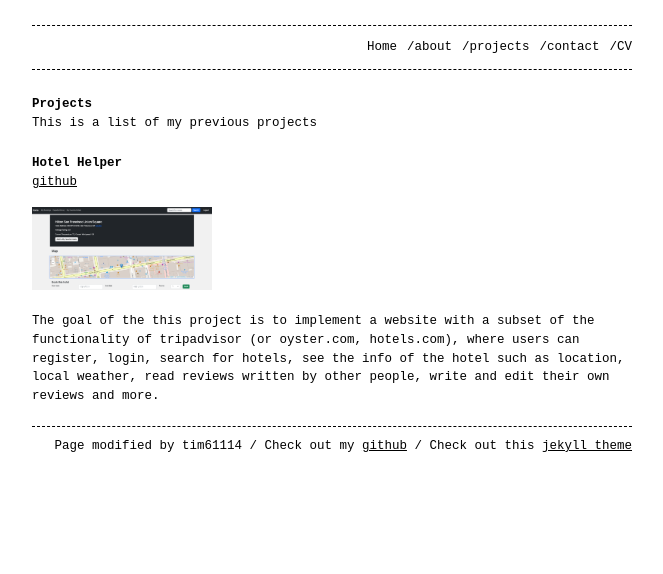
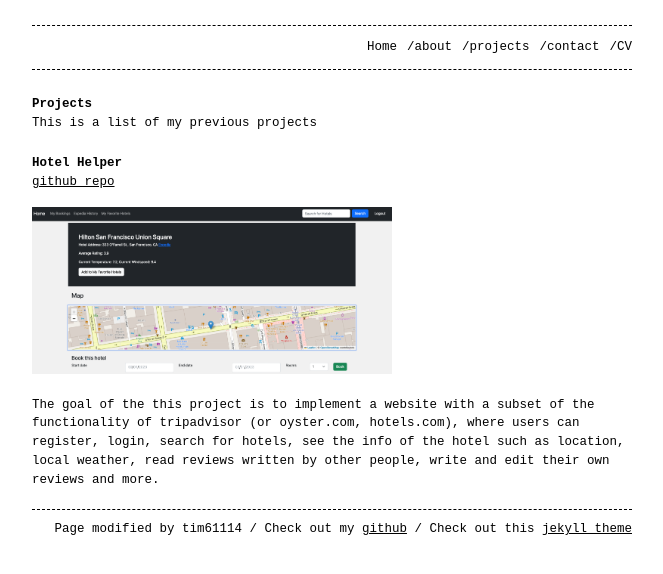
Before and after one commit to tim61114/tim61114.github.io, a Jekyll site: the page built from projects.md, in a window 1280 px wide. Shown: the top 574 px of the page, without its empty margins (308-971 px from the left). Built offline with Jekyll 4.4.1, drawn with Linux system fonts in a browser that asks for light colours.

Commit message:
Added content

```diff
--- a/projects.md
+++ b/projects.md
@@ -10,9 +10,9 @@
 
 ## Hotel Helper
 
-[github](https://github.com/tim61114/Hotel-Helper)
+[github repo](https://github.com/tim61114/Hotel-Helper)
 
 <!-- ![alt text](/assets/hotel_helper_snapshot.png) -->
-<img src="/assets/hotel_helper_snapshot.png"  width="30%" height="30%">
+<img src="/assets/hotel_helper_snapshot.png"  width="60%" height="60%">
 
 The goal of the this project is to implement a website with a subset of the functionality of tripadvisor (or oyster.com, hotels.com), where users can register, login, search for hotels, see the info of the hotel such as location, local weather, read reviews written by other people, write and edit their own reviews and more.
```
